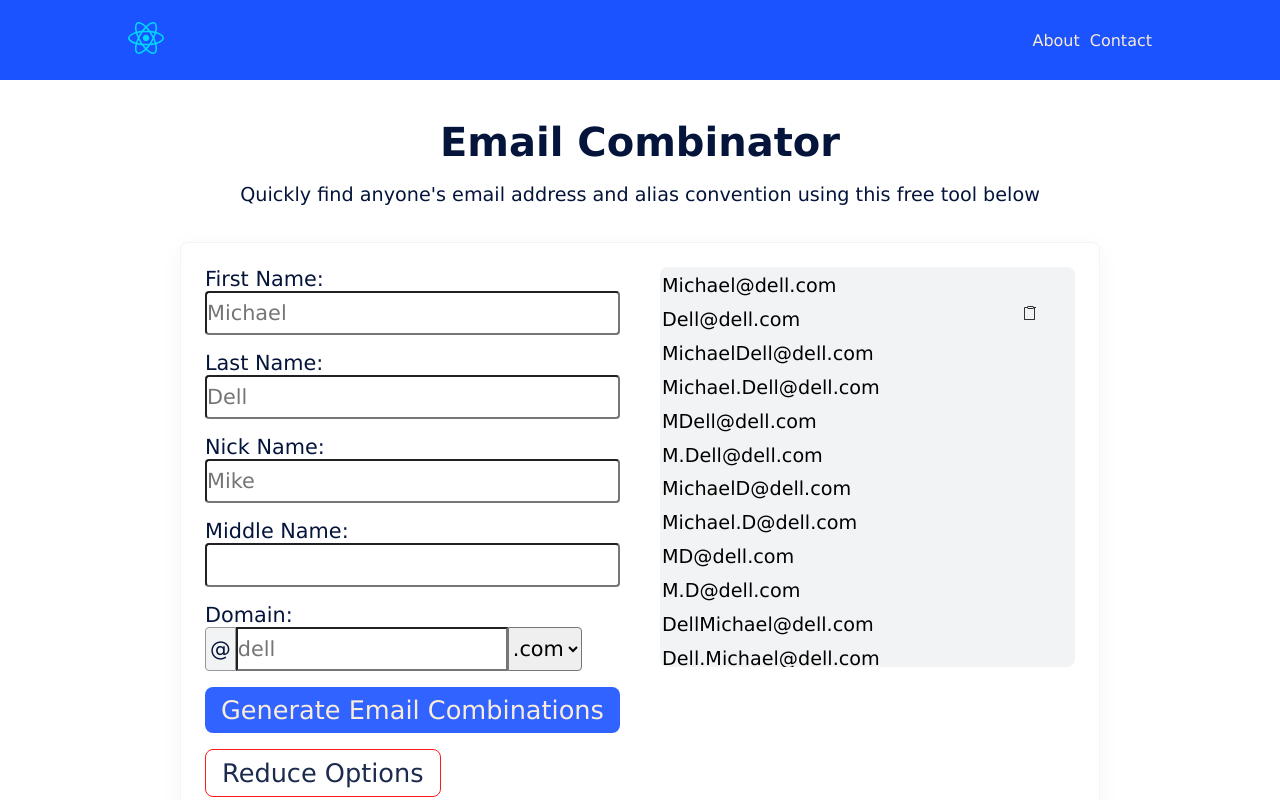
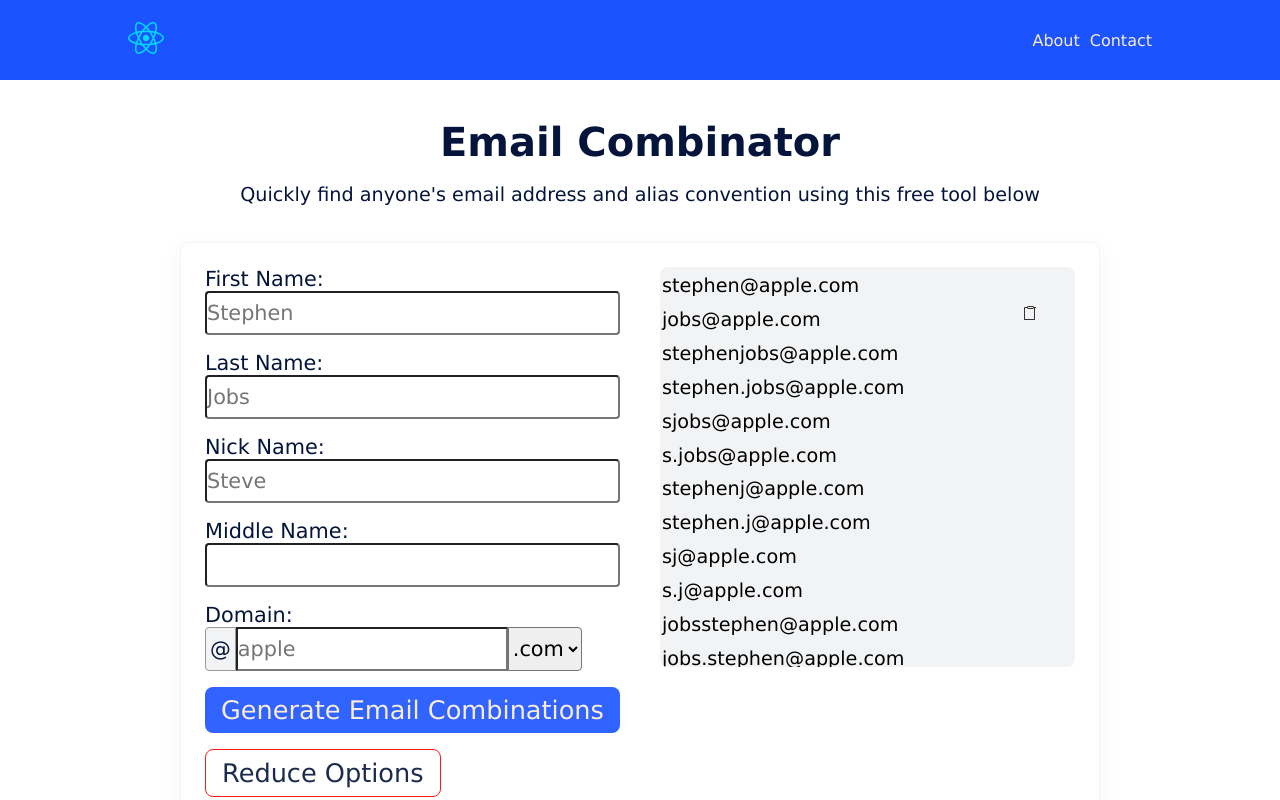
Before and after one commit to bidpivot/email-validator-react, a React (Vite) app: page / in a window 1280 px wide. Both pictures are taken after a click on the button "Expand Options". Shown: the top 800 px of the page. Built offline with nearby package versions, Linux system fonts and the light colour scheme.

Commit message:
very small cosmetic changes

```diff
--- a/src/App.jsx
+++ b/src/App.jsx
@@ -2,9 +2,9 @@
 import "./App.css";
 // import "./css/form.css";
 import "./css/typograhy.css";
-import baseEmails from "./baseEmails";
-import middleEmails from "./middleEmails";
-import nickEmails from "./nickEmails";
+import baseEmails from "./helpers/baseEmails";
+import middleEmails from "./helpers/middleEmails";
+import nickEmails from "./helpers/nickEmails";
 import SubHeader from "./components/SubHeader";
 import Clipboard from "./components/Clipboard";
 // import "./css/button.css";
@@ -20,7 +20,7 @@
   const [middle, setMiddle] = useState("");
   const [tld, setTld] = useState(".com");
   const [emails, setEmails] = useState(
-    baseEmails({ first: "Michael", last: "Dell", domain: "dell", tld: tld })
+    baseEmails({ first: "stephen", last: "jobs", domain: "apple", tld: tld })
   );
   const parameterObject = {
     first: first.toLowerCase(),
@@ -49,7 +49,7 @@
     }
   }
 
-  function handleExpandButton(event) {
+  function handleExpandButton() {
     console.log("handleExpandButton called");
     setMiddle("");
     setNick("");
@@ -72,7 +72,7 @@
                     id="first"
                     type="text"
                     value={first}
-                    placeholder="Michael"
+                    placeholder="Stephen"
                     required
                     onChange={event => setFirst(event.target.value)}
                   />
@@ -85,7 +85,7 @@
                     id="last"
                     type="text"
                     value={last}
-                    placeholder="Dell"
+                    placeholder="Jobs"
                     required
                     onChange={event => setLast(event.target.value)}
                   />
@@ -99,7 +99,7 @@
                       id="nick"
                       type="text"
                       value={nick}
-                      placeholder="Mike"
+                      placeholder="Steve"
                       onChange={event => setNick(event.target.value)}
                     />
                   </div>
@@ -129,7 +129,7 @@
                       id="domain-input"
                       type="text"
                       value={domain}
-                      placeholder="dell"
+                      placeholder="apple"
                       required
                       onChange={event => setDomain(event.target.value)}
                     />
```
Also changed, not shown: notes.txt, src/helpers/baseEmails.js (renamed from src/baseEmails.js), src/helpers/middleEmails.js (renamed from src/middleEmails.js), src/helpers/nickEmails.js (renamed from src/nickEmails.js).
